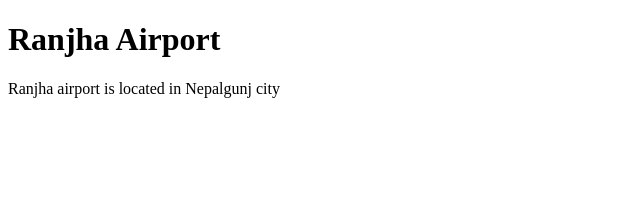
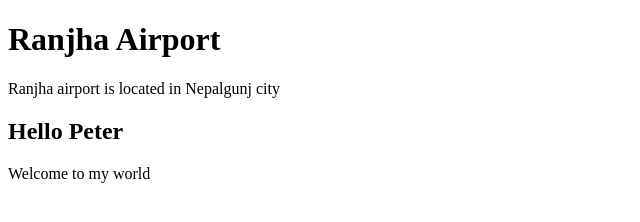
Before and after one commit to jackiejr/My-first-project, a plain HTML site: page about.html in a window 1280 px wide. Shown: the whole page, without its empty margins (0-640 px from the left). Drawn offline with Linux system fonts and the light colour scheme.

```diff
--- a/about.html
+++ b/about.html
@@ -9,5 +9,7 @@
 <body>
     <h1>Ranjha Airport</h1>
     <p>Ranjha airport is located in Nepalgunj city</p>
+    <h2>Hello Peter</h2>
+    <p>Welcome to my world</p>
 </body>
 </html>
```
